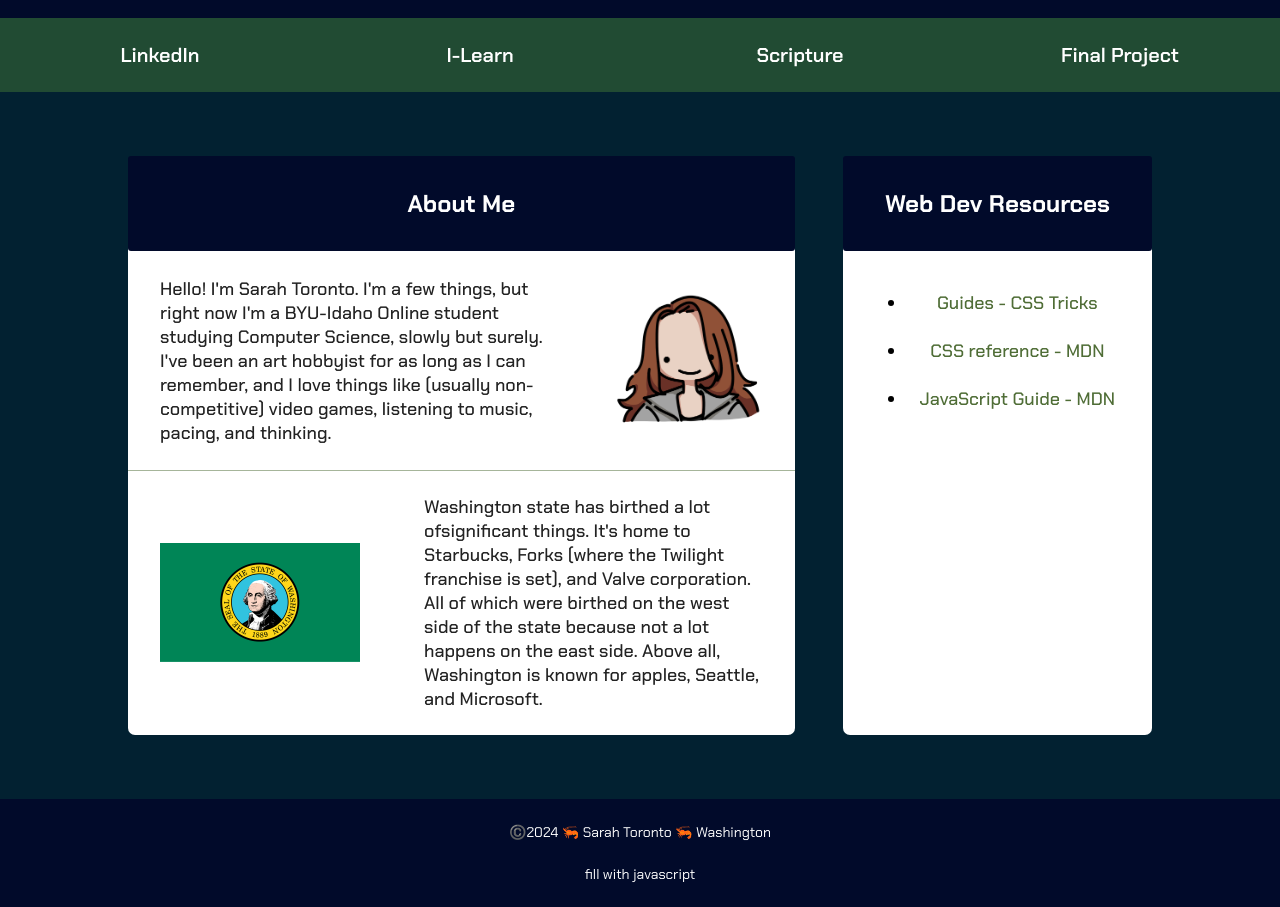
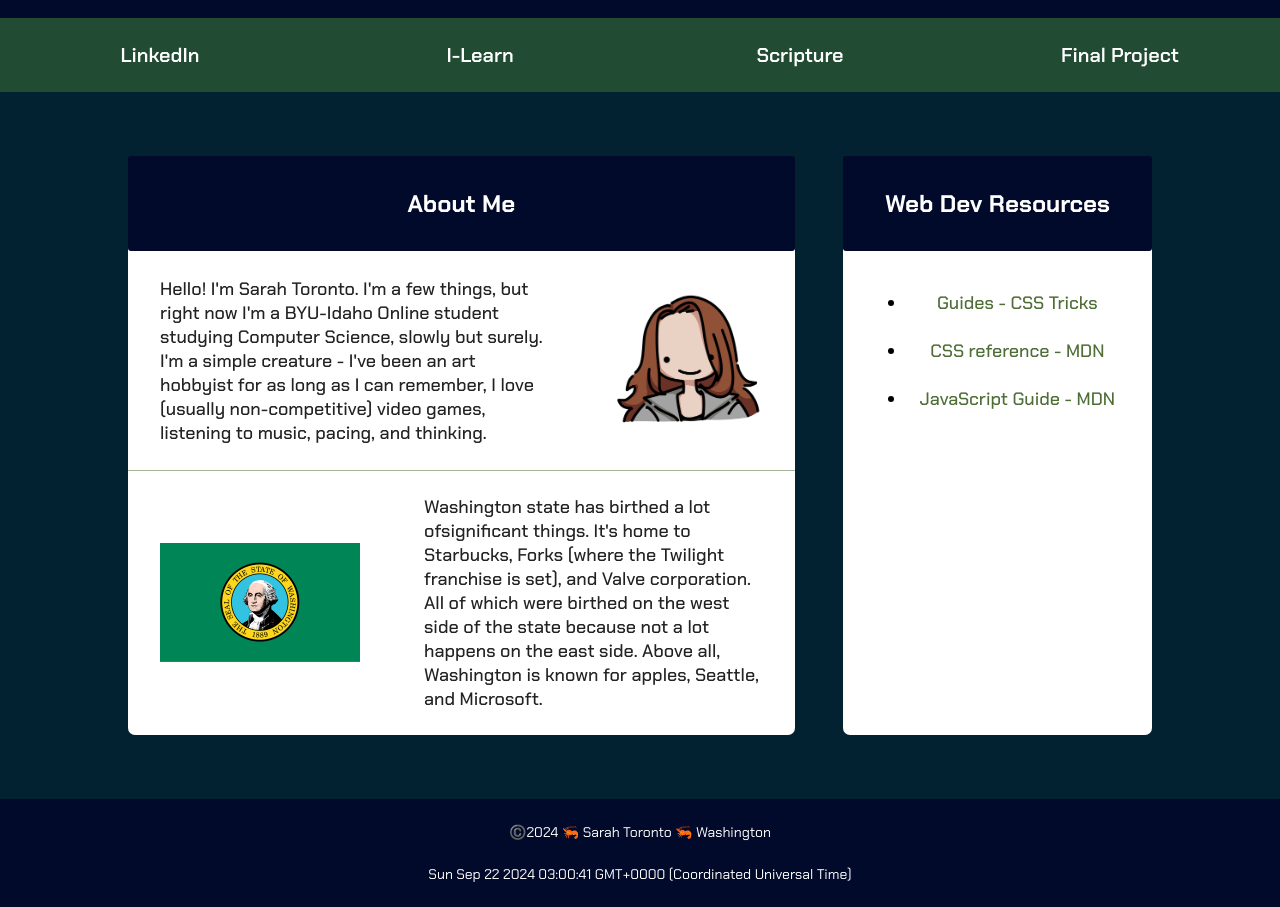
Before and after one commit to somewhat-armoured-shrimp/wdd131, a plain HTML site: page index.html in a window 1280 px wide. Shown: the part 101-1008 px from the top of the page. Drawn offline with Linux system fonts and the light colour scheme.

Commit message:
:) better

```diff
--- a/index.html
+++ b/index.html
@@ -29,7 +29,7 @@
                 <h2>About Me</h2>
                 <div class="thing1">
                     <p>Hello! I'm Sarah Toronto. I'm a few things, but right now I'm a BYU-Idaho Online student studying Computer Science, slowly but surely.
-                        I've been an art hobbyist for as long as I can remember, and I love things like (usually non-competitive) video games, listening to music, pacing, and thinking.</p>
+                        I'm a simple creature - I've been an art hobbyist for as long as I can remember, I love (usually non-competitive) video games, listening to music, pacing, and thinking.</p>
                     <img src="images/ahh-profile.png" alt="drawing of me :]" width="150">
                 </div>
                 <div class="thing2">
@@ -55,7 +55,7 @@
         </main>
         <footer>
             <p>©️<span id="currentyear"></span> 🦐 Sarah Toronto 🦐 Washington</p>
-            <p id="lastModified">fill with javascript</p>
+            <p id="lastModified"></p>
         </footer>
     </body>
 </html>
--- a/scripts/getdates.js
+++ b/scripts/getdates.js
@@ -1,5 +1,6 @@
 new Date().getFullYear()
-
 const currentyear = document.getElementById("currentyear").innerHTML = new Date().getFullYear();
 
-//thanks stack overflow guy 👍
+let oLastModif = document.getElementById("lastModified").innerHTML = new Date(document.lastModified);
+
+// AHHHHHHHHHHHHHHHHHHHHHHHAHAHAHAHAH
```
